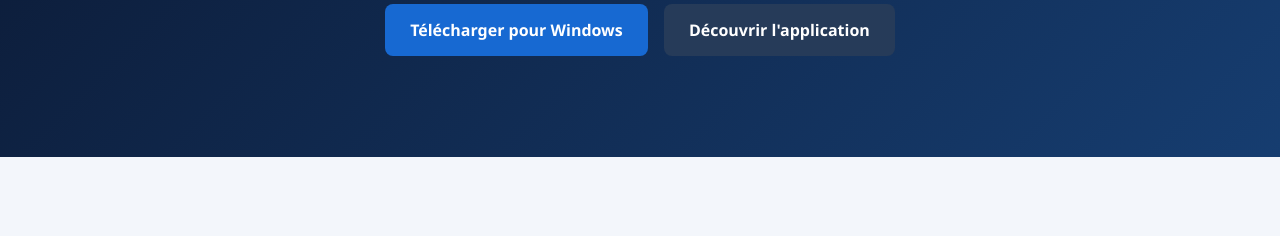
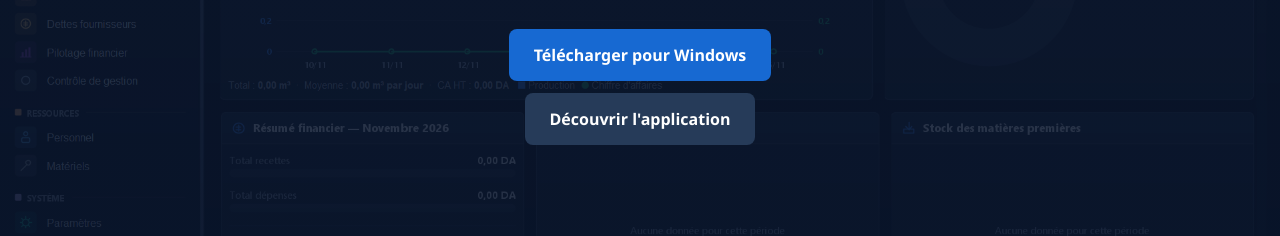
Before and after one commit to redak125/CBPManagement, a plain HTML site: page index.html in a window 1280 px wide. Shown: the part 433-669 px from the top of the page. Drawn offline with Linux system fonts and the light colour scheme.

Commit message:
Update hero section background and padding

```diff
--- a/index.html
+++ b/index.html
@@ -44,10 +44,17 @@ select {
   color: white;
 }
 .hero {
-  background: linear-gradient(135deg, #0b1730, #163d70);
+  background:
+    linear-gradient(rgba(7, 19, 42, 0.78), rgba(7, 19, 42, 0.88)),
+    url("capture-cbpmanagement.png") center center / cover no-repeat;
   color: white;
-  padding: 95px 8%;
+  padding: 120px 8%;
   text-align: center;
+  min-height: 500px;
+  display: flex;
+  flex-direction: column;
+  justify-content: center;
+  align-items: center;
 }
 .hero h1 { font-size: clamp(34px, 5vw, 55px); margin: 0 0 18px; }
 .hero p {
```
